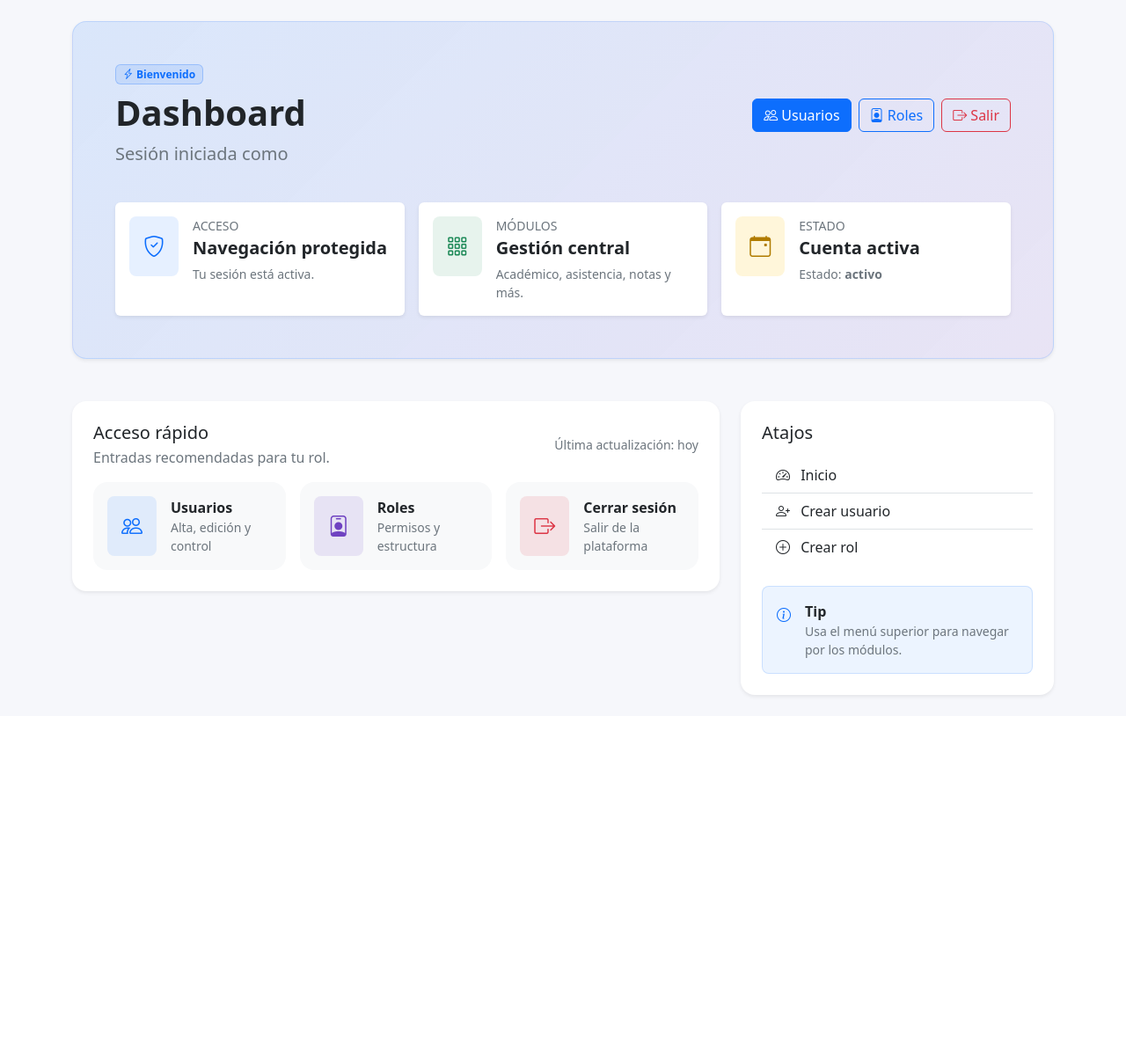
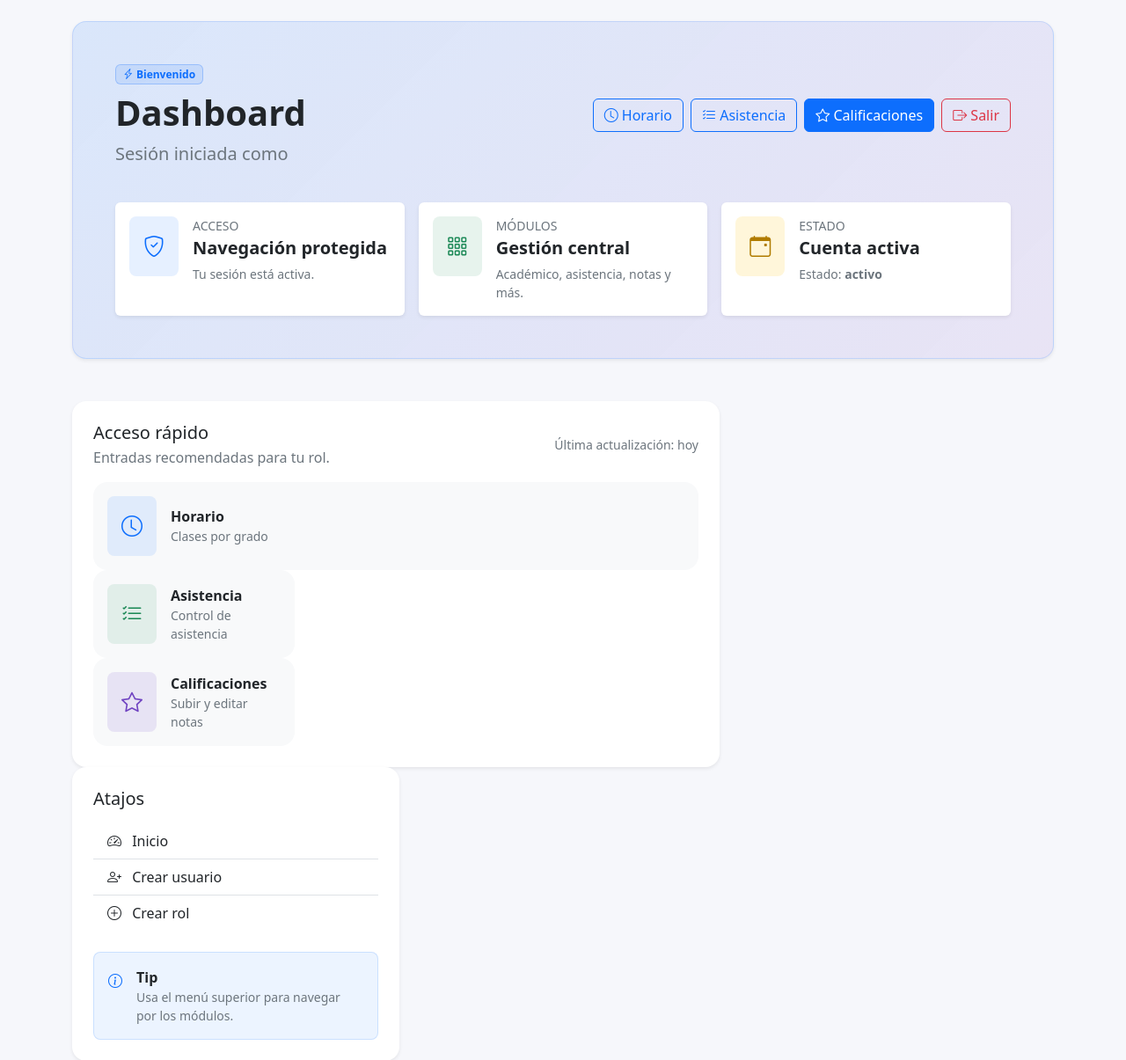
Before and after one commit to edwin-dot54/SistemaEducativo, a Django app: template apps/accounts/templates/accounts/dashboard.html in a window 1280 px wide. Shown: the top 1205 px of the page at 88% size. Before the commit the page ends 794 px from the top, so only its background shows below. Run offline with Django 5.2, Linux system fonts and the light colour scheme; the template is opened without the code that fills it, so the values that code supplies are empty.

Commit message:
dashboard

```diff
--- a/apps/accounts/templates/accounts/dashboard.html
+++ b/apps/accounts/templates/accounts/dashboard.html
@@ -20,12 +20,18 @@
               </div>
 
               <div class="d-flex flex-wrap gap-2">
-                <a class="btn btn-primary" href="{% url 'usuario_list' %}">
-                  <i class="bi bi-people"></i> Usuarios
+                <a class="btn btn-outline-primary" href="{% url 'horario_list' %}">
+                  <i class="bi bi-clock"></i> Horario
                 </a>
-                <a class="btn btn-outline-primary" href="{% url 'rol_list' %}">
-                  <i class="bi bi-person-badge"></i> Roles
+
+                <a class="btn btn-outline-primary" href="{% url 'asistencia_list' %}">
+                  <i class="bi bi-list-check"></i> Asistencia
                 </a>
+
+                <a class="btn btn-primary" href="{% url 'nota_list' %}">
+                  <i class="bi bi-star"></i> Calificaciones
+                </a>
+
                 <a class="btn btn-outline-danger" href="{% url 'logout' %}">
                   <i class="bi bi-box-arrow-right"></i> Salir
                 </a>
@@ -103,17 +109,17 @@
             </div>
 
             <div class="row g-3">
-              <div class="col-12 col-sm-6 col-xl-4">
-                <a class="text-decoration-none" href="{% url 'usuario_list' %}">
+
+                <a class="text-decoration-none" href="{% url 'horario_list' %}">
                   <div class="card border-0 bg-body-tertiary hover-card h-100 rounded-4" style="transition: transform .15s ease, box-shadow .15s ease;">
                     <div class="card-body">
                       <div class="d-flex align-items-center gap-3">
                         <div class="rounded-3 p-3" style="background: rgba(13,110,253,.10); color:#0d6efd;">
-                          <i class="bi bi-people fs-4"></i>
+                          <i class="bi bi-clock fs-4"></i>
                         </div>
                         <div>
-                          <div class="fw-bold">Usuarios</div>
-                          <div class="text-secondary small">Alta, edición y control</div>
+                          <div class="fw-bold">Horario</div>
+                          <div class="text-secondary small">Clases por grado</div>
                         </div>
                       </div>
                     </div>
@@ -122,16 +128,16 @@
               </div>
 
               <div class="col-12 col-sm-6 col-xl-4">
-                <a class="text-decoration-none" href="{% url 'rol_list' %}">
+                <a class="text-decoration-none" href="{% url 'asistencia_list' %}">
                   <div class="card border-0 bg-body-tertiary hover-card h-100 rounded-4" style="transition: transform .15s ease, box-shadow .15s ease;">
                     <div class="card-body">
                       <div class="d-flex align-items-center gap-3">
-                        <div class="rounded-3 p-3" style="background: rgba(111,66,193,.12); color:#6f42c1;">
-                          <i class="bi bi-person-badge fs-4"></i>
+                        <div class="rounded-3 p-3" style="background: rgba(25,135,84,.10); color:#198754;">
+                          <i class="bi bi-list-check fs-4"></i>
                         </div>
                         <div>
-                          <div class="fw-bold">Roles</div>
-                          <div class="text-secondary small">Permisos y estructura</div>
+                          <div class="fw-bold">Asistencia</div>
+                          <div class="text-secondary small">Control de asistencia</div>
                         </div>
                       </div>
                     </div>
@@ -140,16 +146,16 @@
               </div>
 
               <div class="col-12 col-sm-6 col-xl-4">
-                <a class="text-decoration-none" href="{% url 'logout' %}">
+                <a class="text-decoration-none" href="{% url 'nota_list' %}">
                   <div class="card border-0 bg-body-tertiary hover-card h-100 rounded-4" style="transition: transform .15s ease, box-shadow .15s ease;">
                     <div class="card-body">
                       <div class="d-flex align-items-center gap-3">
-                        <div class="rounded-3 p-3" style="background: rgba(220,53,69,.12); color:#dc3545;">
-                          <i class="bi bi-box-arrow-right fs-4"></i>
+                        <div class="rounded-3 p-3" style="background: rgba(111,66,193,.12); color:#6f42c1;">
+                          <i class="bi bi-star fs-4"></i>
                         </div>
                         <div>
-                          <div class="fw-bold">Cerrar sesión</div>
-                          <div class="text-secondary small">Salir de la plataforma</div>
+                          <div class="fw-bold">Calificaciones</div>
+                          <div class="text-secondary small">Subir y editar notas</div>
                         </div>
                       </div>
                     </div>
--- a/apps/assignments/views.py
+++ b/apps/assignments/views.py
@@ -90,7 +90,7 @@ def tarea_create(request):
 
     materias = Materia.objects.all()
     profesores = Profesor.objects.all()
-    context = {'materias': materies, 'profesores': professors}
+    context = {'materias': materias, 'profesores': profesores}
     return render(request, 'assignments/tarea_form.html', context)
 
 
@@ -113,7 +113,7 @@ def tarea_edit(request, pk):
 
     materias = Materia.objects.all()
     profesores = Profesor.objects.all()
-    context = {'tarea': tarea, 'materias': materies, 'profesores': professors}
+    context = {'tarea': tarea, 'materias': materias, 'profesores': profesores}
     return render(request, 'assignments/tarea_form.html', context)
 
 
```
Also changed, not shown: template/partials/navbar.html (+0 -12 lines).
